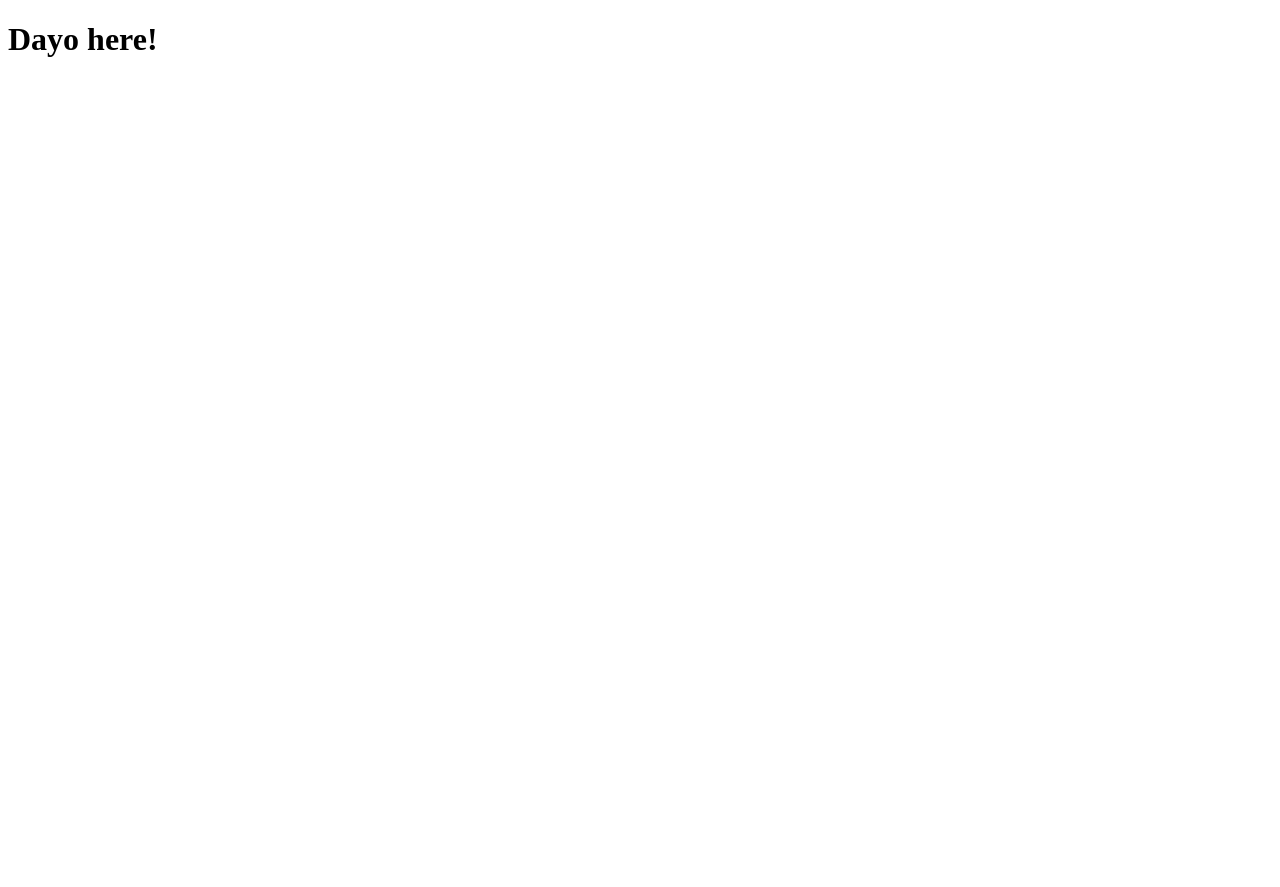
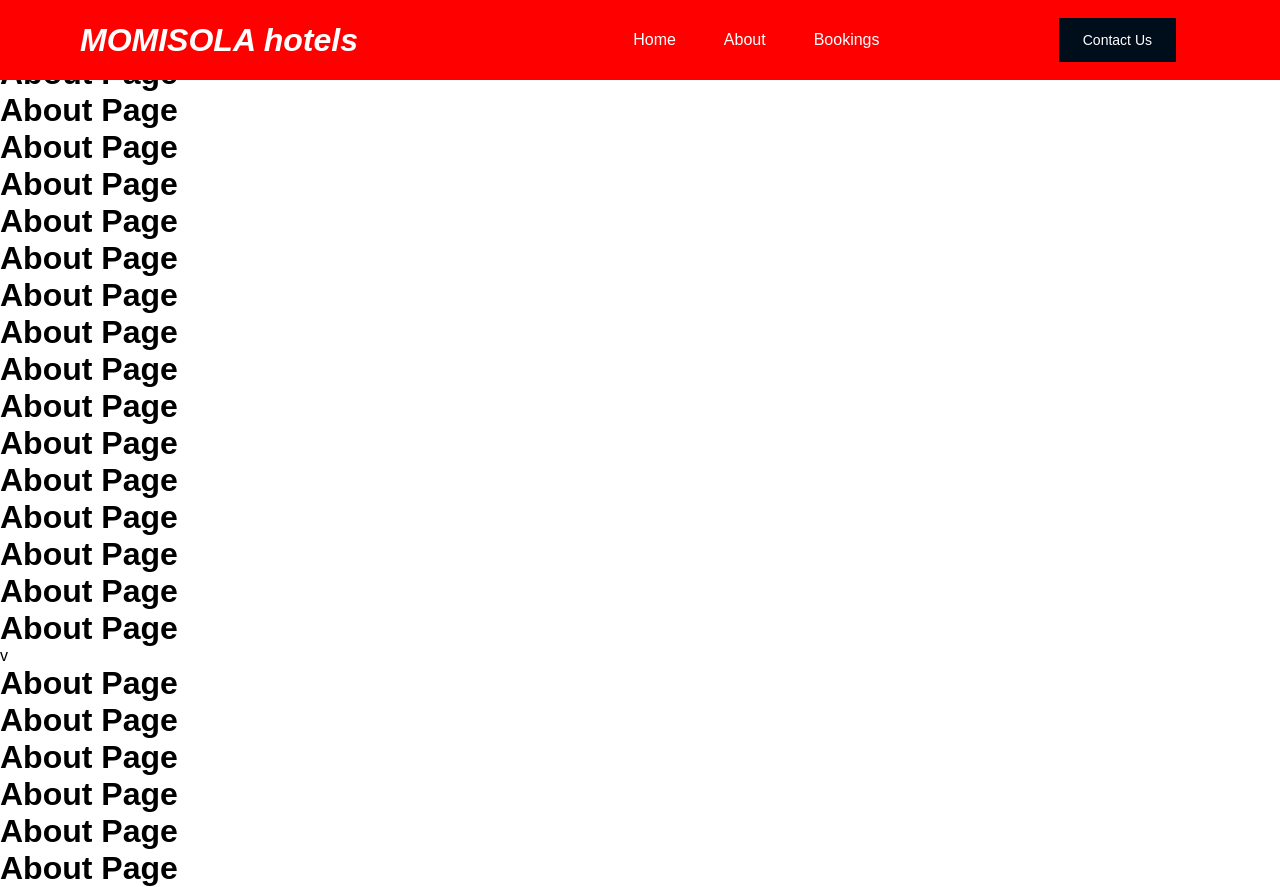
Before and after one commit to ifedayoagboola/momisola-hotels, a React (Create React App) app: page /about in a window 1280 px wide. Before the commit the page ends 800 px from the top, so only its background shows below. Built offline with nearby package versions, Linux system fonts and the light colour scheme.

Commit message:
Building and Styling the NavBar

```diff
--- a/src/App.js
+++ b/src/App.js
@@ -1,7 +1,33 @@
+import React from "react";
+
+//global styling
+import GlobalStyle from "./components/GlobalStyle";
+
+//importing components
+import Navbar from "./components/Navbar";
+import About from "./pages/About";
+import Home from "./pages/Home";
+import Services from "./pages/Services";
+
+//react routing & switching
+import { Route, Switch } from "react-router-dom";
+
 function App() {
   return (
     <div className="App">
-      <h1>Dayo here!</h1>
+      <GlobalStyle />
+      <Navbar />
+      <Switch>
+        <Route path="/about">
+          <About />
+        </Route>
+        <Route path="/services">
+          <Services />
+        </Route>
+        <Route path="/">
+          <Home />
+        </Route>
+      </Switch>
     </div>
   );
 }
--- /dev/null
+++ b/src/components/Button.js
@@ -0,0 +1,24 @@
+import styled from "styled-components";
+import { Link } from "react-router-dom";
+
+export const Button = styled.a`
+  background: ${({ primary }) => (primary ? "#000d1a" : "cd853f")};
+  white-space: nowrap;
+  outline: none;
+  border: none;
+  min-width: 100px;
+  max-width: 200px;
+  cursor: pointer;
+  text-decoration: none;
+  transition: 0.3s;
+  display: flex;
+  align-items: center;
+  justify-content: center;
+  padding: ${({ big }) => (big ? "16px 40px" : "14px 24px")};
+  padding: ${({ primary }) => (primary ? "#fff" : "#000d1a")};
+  font-size: ${({ big }) => (big ? "20px" : "14px")};
+
+  &:hover {
+    transform: translateY(-2px);
+  }
+`;
--- /dev/null
+++ b/src/components/GlobalStyle.js
@@ -0,0 +1,19 @@
+import { createGlobalStyle } from "styled-components";
+
+const GlobalStyle = createGlobalStyle`
+*{
+    margin: 0;
+    padding: 0;
+    box-sizing: border-box;
+    font-family: 'Montserrat', sans-serif;
+
+}
+html, body{
+    overflow-x: hidden;
+}
+a {
+    color: #fff;
+    text-decoration: none;
+}
+`;
+export default GlobalStyle;
--- /dev/null
+++ b/src/components/Navbar.js
@@ -0,0 +1,70 @@
+import React from "react";
+import styled from "styled-components";
+import { Link } from "react-router-dom";
+import { Button } from "./Button";
+
+const Navbar = () => {
+  return (
+    <Nav>
+      <Link to="/">
+        <Logo>MOMISOLA hotels</Logo>
+      </Link>
+      <NavMenu>
+        <ul>
+          <li>
+            <Link to="/">Home</Link>
+          </li>
+          <li>
+            <Link to="/about">About</Link>
+          </li>
+          <li>
+            <Link to="/services">Bookings</Link>
+          </li>
+        </ul>
+      </NavMenu>
+      <NavBtn>
+        <Button to="/contact" primary="true">
+          Contact Us
+        </Button>
+      </NavBtn>
+    </Nav>
+  );
+};
+
+const Nav = styled.div`
+  height: 5rem;
+  background: red;
+  display: flex;
+  justify-content: space-between;
+  align-items: center;
+  padding: 0 5rem;
+  position: fixed;
+  top: 20;
+  width: 100%;
+`;
+const NavMenu = styled.div`
+  margin-right: -48px;
+  ul {
+    display: flex;
+  }
+  li {
+    list-style: none;
+    margin-left: 3rem;
+  }
+  a {
+    color: #fff;
+    text-decoration: none;
+    display: flex;
+    padding: 0;
+  }
+`;
+const Logo = styled.h1`
+  font-style: italic;
+`;
+const NavBtn = styled.div`
+  display: flex;
+  align-items: center;
+  margin-right: 1.5rem;
+`;
+
+export default Navbar;
--- a/src/index.js
+++ b/src/index.js
@@ -2,10 +2,13 @@ import React from "react";
 import ReactDOM from "react-dom";
 import App from "./App";
 import reportWebVitals from "./reportWebVitals";
+import { BrowserRouter as Router } from "react-router-dom";
 
 ReactDOM.render(
   <React.StrictMode>
-    <App />
+    <Router>
+      <App />
+    </Router>
   </React.StrictMode>,
   document.getElementById("root")
 );
--- /dev/null
+++ b/src/pages/About.js
@@ -0,0 +1,31 @@
+import React from "react";
+
+const About = () => {
+  return (
+    <div>
+      <h1>About Page</h1>v<h1>About Page</h1>
+      <h1>About Page</h1>
+      <h1>About Page</h1>
+      <h1>About Page</h1>
+      <h1>About Page</h1>
+      <h1>About Page</h1>
+      <h1>About Page</h1>
+      <h1>About Page</h1>
+      <h1>About Page</h1>
+      <h1>About Page</h1>
+      <h1>About Page</h1>
+      <h1>About Page</h1>
+      <h1>About Page</h1>
+      <h1>About Page</h1>
+      <h1>About Page</h1>
+      <h1>About Page</h1>v<h1>About Page</h1>
+      <h1>About Page</h1>
+      <h1>About Page</h1>
+      <h1>About Page</h1>
+      <h1>About Page</h1>
+      <h1>About Page</h1>
+    </div>
+  );
+};
+
+export default About;
--- /dev/null
+++ b/src/pages/Home.js
@@ -0,0 +1,11 @@
+import React from "react";
+
+const Home = () => {
+  return (
+    <div>
+      <h1>Home Page</h1>
+    </div>
+  );
+};
+
+export default Home;
--- /dev/null
+++ b/src/pages/Services.js
@@ -0,0 +1,11 @@
+import React from "react";
+
+const Services = () => {
+  return (
+    <div>
+      <h1>Services Page</h1>
+    </div>
+  );
+};
+
+export default Services;
```
Also changed, not shown: package.json (+10 -1 lines), 2 other files (tests, documents, lock files or other folders).
